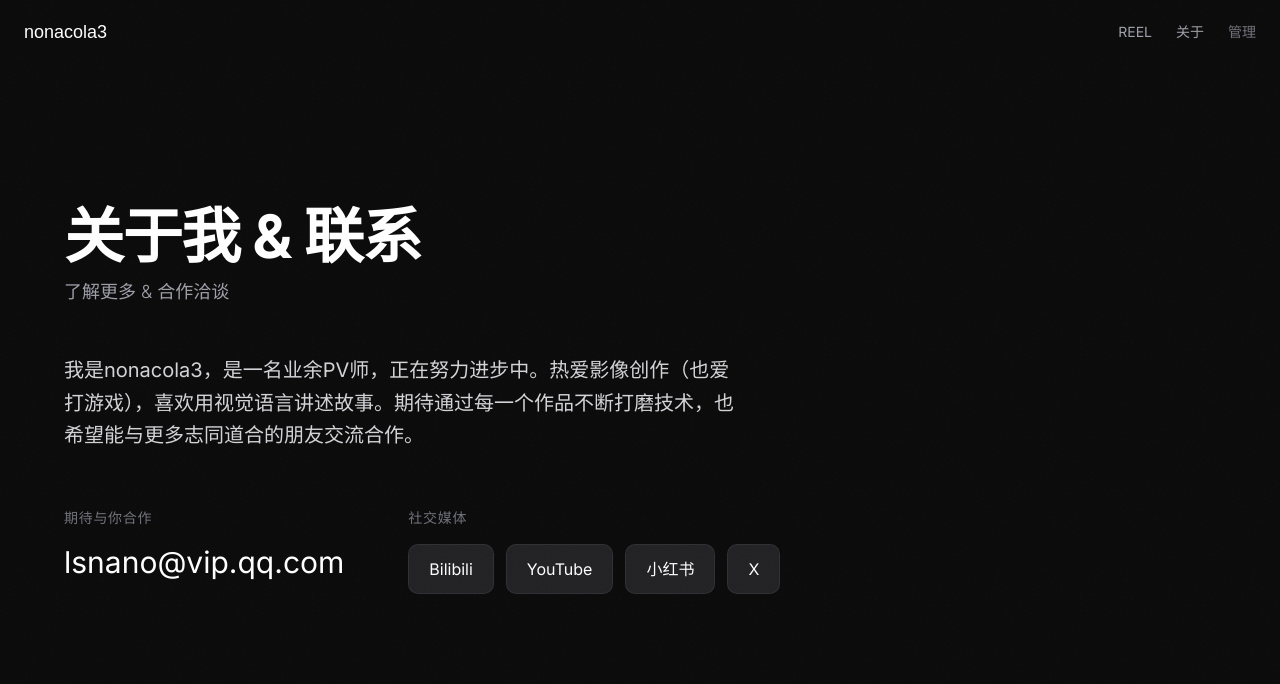
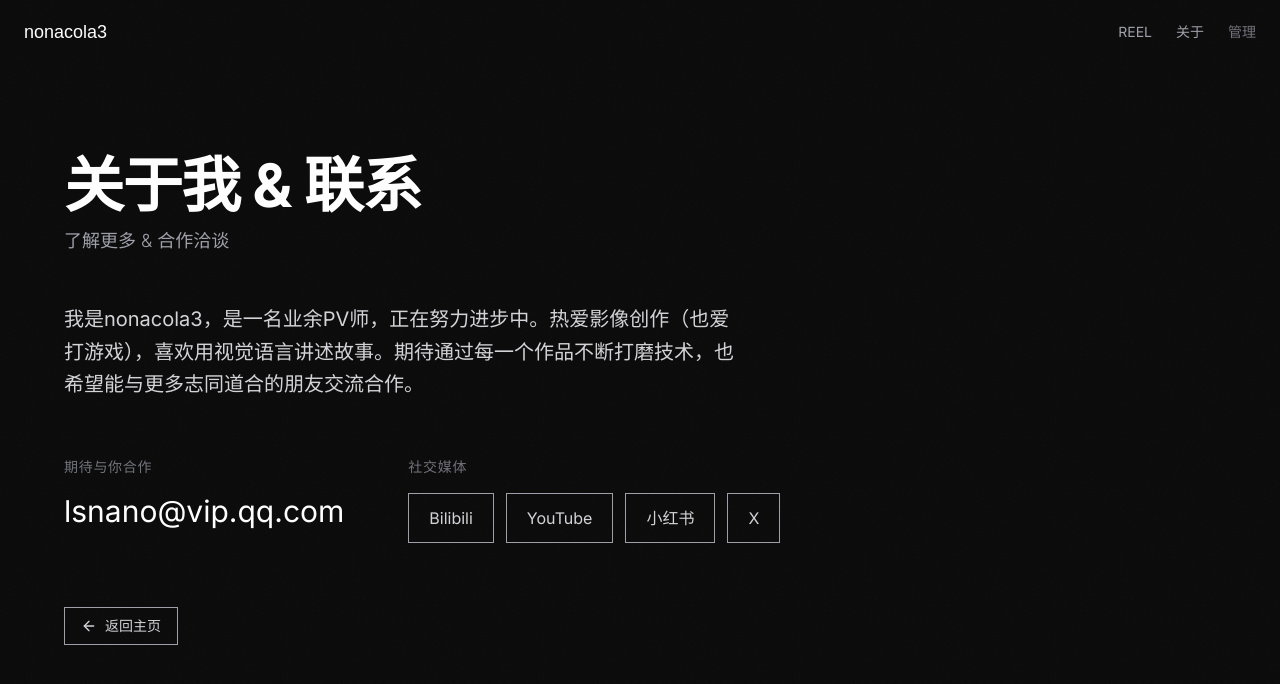
Before and after one commit to LeseningNano/nonacola3-Portfolio, a Next.js app: page /about in a window 1280 px wide. Shown: the top 684 px of the page. Built offline with nearby package versions, Linux system fonts and the light colour scheme; a web font is replaced by a local one; what glimm would draw is missing.

Commit message:
feat: unify button styles across site to match hero button

```diff
--- a/app/about/page.tsx
+++ b/app/about/page.tsx
@@ -1,3 +1,5 @@
+import Link from "next/link";
+import { ArrowLeft } from "lucide-react";
 import { siteConfig, socialLinks } from "@/lib/config";
 
 export default function AboutPage() {
@@ -30,7 +32,7 @@ export default function AboutPage() {
                   href={link.url}
                   target="_blank"
                   rel="noopener noreferrer"
-                  className="px-5 py-3 bg-zinc-800/80 border border-zinc-700/50 rounded-lg hover:bg-zinc-700 hover:border-zinc-600 transition-all text-base"
+                  className="px-5 py-3 border border-zinc-400 hover:border-white text-zinc-300 hover:text-white transition-all duration-300 text-base"
                 >
                   {link.name}
                 </a>
@@ -38,6 +40,15 @@ export default function AboutPage() {
             </div>
           </div>
         </div>
+        <div className="mt-16">
+          <Link
+            href="/"
+            className="inline-flex items-center gap-2 text-sm text-zinc-300 hover:text-white border border-zinc-400 hover:border-white px-4 py-2 transition-all duration-300"
+          >
+            <ArrowLeft className="w-4 h-4" />
+            返回主页
+          </Link>
+        </div>
       </div>
     </div>
   );
--- a/components/category-filter.tsx
+++ b/components/category-filter.tsx
@@ -15,10 +15,10 @@ export function CategoryFilter({
     <div className="flex flex-wrap gap-2.5">
       <button
         onClick={() => onSelect("全部")}
-        className={`px-5 py-2.5 rounded-full text-sm font-medium transition-all ${
+        className={`px-5 py-2.5 text-sm transition-all duration-300 border flex items-center gap-2 ${
           selected === "全部"
-            ? "bg-white text-black shadow-lg shadow-white/10"
-            : "bg-zinc-800/80 text-zinc-400 hover:text-white border border-zinc-700/50 hover:border-zinc-600"
+            ? "text-white border-white"
+            : "text-zinc-300 border-zinc-400 hover:text-white hover:border-white"
         }`}
       >
         全部
@@ -27,10 +27,10 @@ export function CategoryFilter({
         <button
           key={cat}
           onClick={() => onSelect(cat)}
-          className={`px-5 py-2.5 rounded-full text-sm font-medium transition-all ${
+          className={`px-5 py-2.5 text-sm transition-all duration-300 border flex items-center gap-2 ${
             selected === cat
-              ? "bg-white text-black shadow-lg shadow-white/10"
-              : "bg-zinc-800/80 text-zinc-400 hover:text-white border border-zinc-700/50 hover:border-zinc-600"
+              ? "text-white border-white"
+              : "text-zinc-300 border-zinc-400 hover:text-white hover:border-white"
           }`}
         >
           {cat}
--- a/components/video-modal.tsx
+++ b/components/video-modal.tsx
@@ -98,7 +98,7 @@ export function VideoModal({
             href={video.embedUrl}
             target="_blank"
             rel="noopener noreferrer"
-            className="inline-flex items-center gap-2 text-sm text-zinc-400 hover:text-white border border-zinc-700 hover:border-zinc-500 px-4 py-2 rounded-full transition-colors"
+            className="inline-flex items-center gap-2 text-sm text-zinc-300 hover:text-white border border-zinc-400 hover:border-white px-4 py-2 transition-all duration-300"
           >
             跳转至视频
             <ExternalLink className="w-4 h-4" />
```
